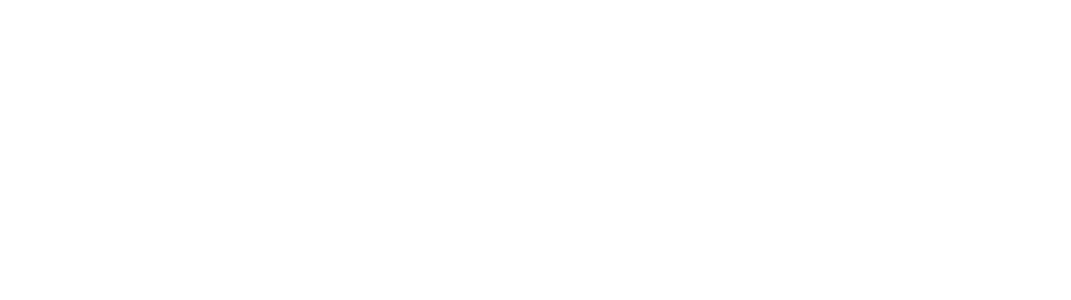
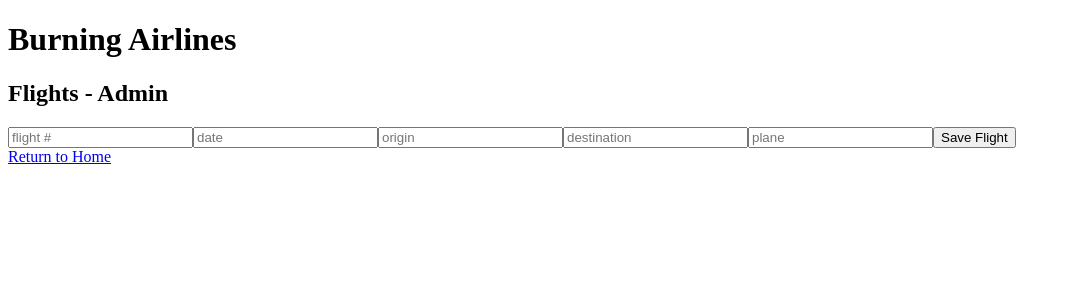
Before and after one commit to bridgetmcmahon/burningairlines-client, a React (Create React App) app: page /#/flights in a window 1280 px wide. Shown: the top 300 px of the page, without its empty margins (0-1071 px from the left). Built offline with nearby package versions, Linux system fonts and the light colour scheme.

Commit message:
added components for admin functions

```diff
--- a/src/Routes.js
+++ b/src/Routes.js
@@ -4,6 +4,7 @@
 import Home from './components/Home';
 import FlightSearch from './components/FlightSearch';
 import FlightInfo from './components/FlightInfo';
+import FlightsAdmin from './components/FlightsAdmin';
 
 const Routes = (
   <Router>
@@ -11,6 +12,7 @@
       <Route exact path="/" component={ Home } />
       <Route exact path="/search" component={ FlightSearch } />
       <Route path="/flight/:number" component={ FlightInfo } />
+      <Route exact path="/flights" component={ FlightsAdmin } />
     </div>
   </Router>
 )
--- a/src/components/FlightSearch.js
+++ b/src/components/FlightSearch.js
@@ -25,6 +25,8 @@
 
   _handleSubmit(e) {
     e.preventDefault();
+    this.props.onSubmit( this.state.origin, this.state.destination );
+    this.setState({ origin: '', destination: '' });
   }
 
   render() {
@@ -63,6 +65,10 @@
     }
   }
 
+  // Fetch planes function
+  // Needs two queries - origin and destination
+  // Axios GET request
+
   render() {
     return (
       <div>
--- /dev/null
+++ b/src/components/FlightsAdmin.js
@@ -0,0 +1,26 @@
+import React, { Component } from 'react';
+import { Link } from 'react-router-dom';
+
+class FlightsAdmin extends Component {
+  render() {
+    return (
+      <div>
+        <h1>Burning Airlines</h1>
+        <h2>Flights - Admin</h2>
+
+        <form>
+          <input type="text" placeholder="flight #"/>
+          <input type="text" placeholder="date"/>
+          <input type="text" placeholder="origin"/>
+          <input type="text" placeholder="destination"/>
+          <input type="text" placeholder="plane"/>
+          <input type="submit" value="Save Flight" />
+        </form>
+
+        <Link to="/">Return to Home</Link>
+      </div>
+    )
+  }
+}
+
+export default FlightsAdmin;
```
Also changed, not shown: src/components/AirplanesAdmin.js (added, +24 -0 lines), src/components/SignInForm.js (added, +15 -0 lines), src/components/FlightInfo.js (line endings or trailing spaces).
